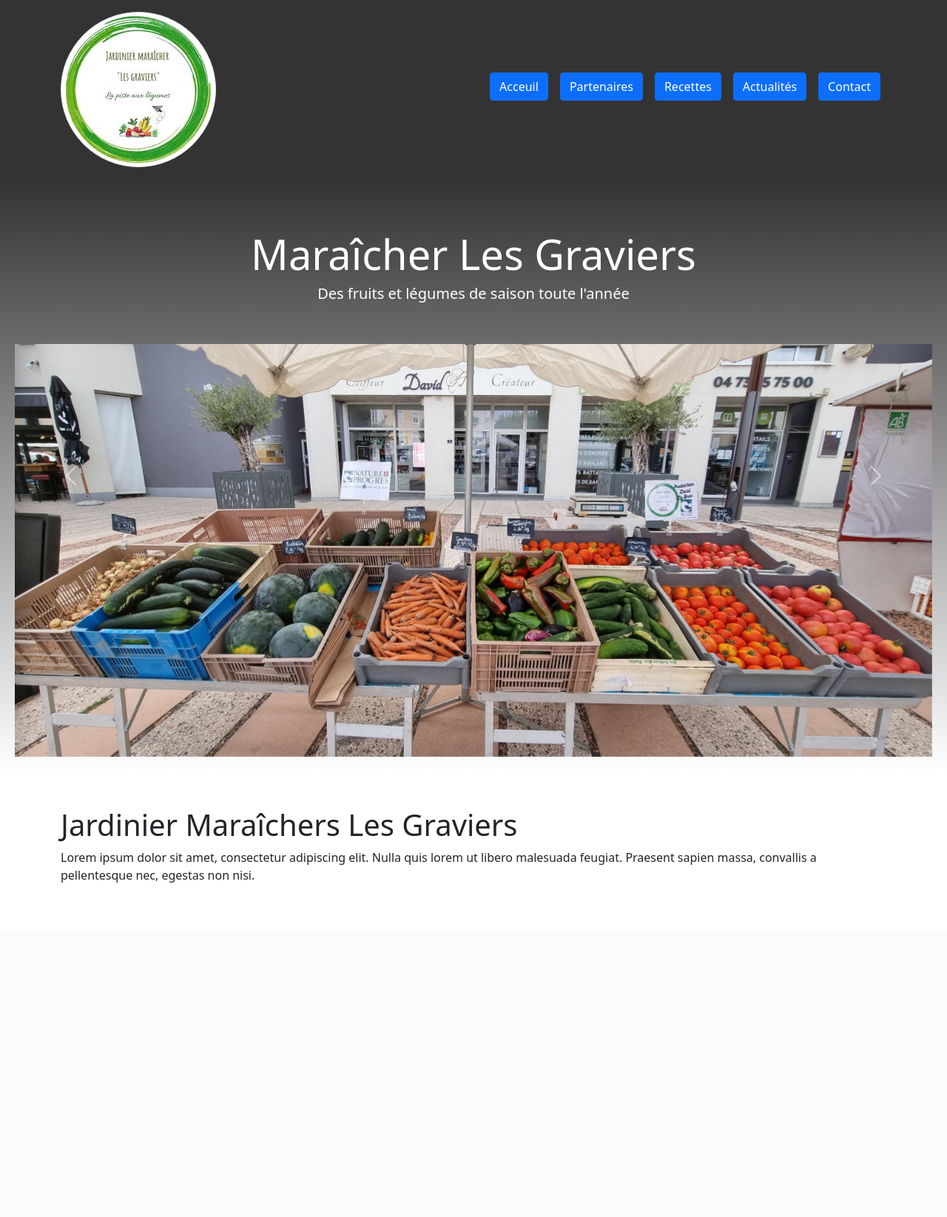
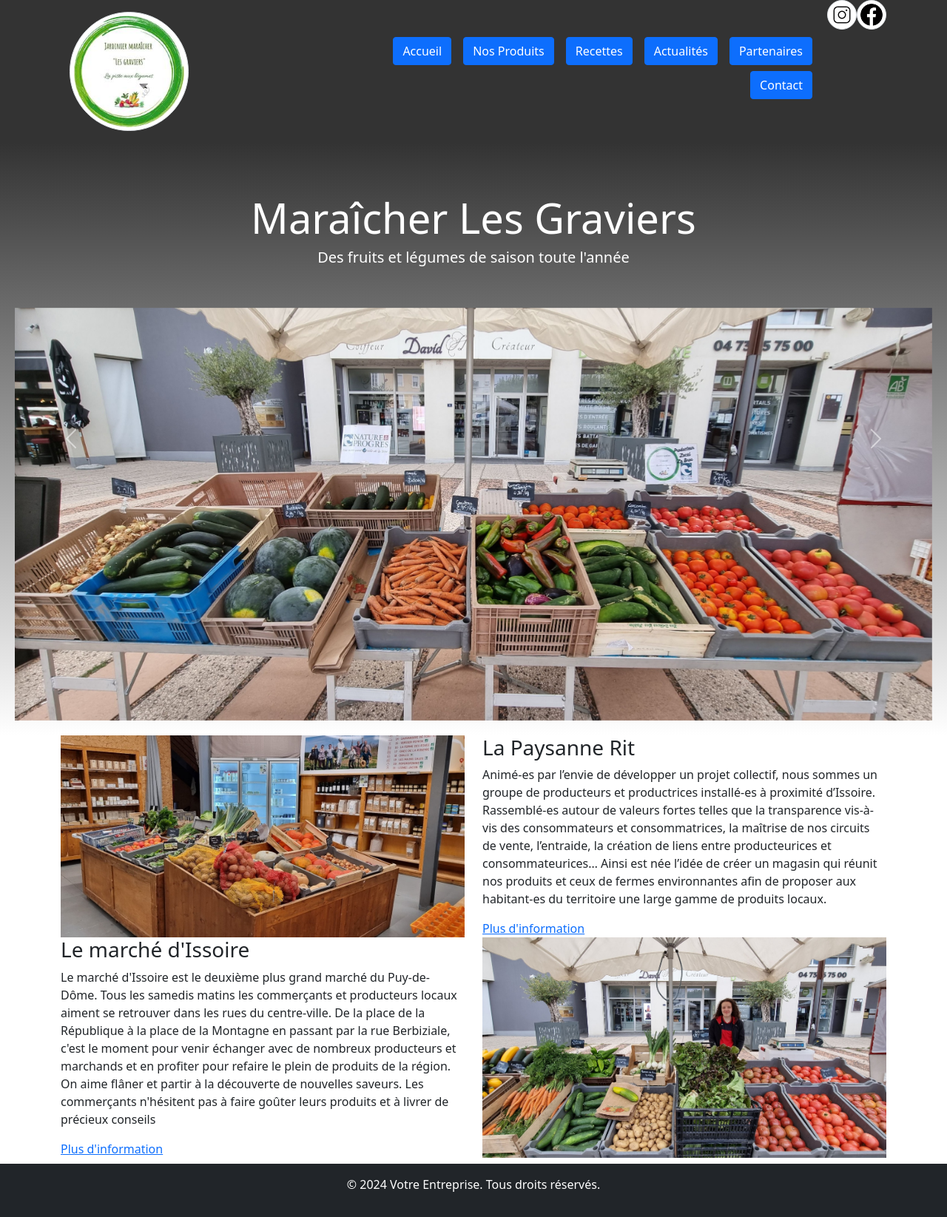
Before and after one commit to Mathis0000/maraicher_les_graviers, a PHP site: page /test.html in a window 1280 px wide. Shown: the whole page at 74% size. Before the commit the page ends 1193 px from the top, so only its background shows below. Run offline with PHP 8.4, Linux system fonts and the light colour scheme.

Commit message:
partenaire + debut fleche top + reseau

```diff
--- a/frontend/style.css
+++ b/frontend/style.css
@@ -1,5 +1,5 @@
 
-
+/* degrade couleur*/
 .gradient-bg {
     background: linear-gradient(to bottom, #333333, #ffffff); /* Dégradé de noir à blanc */
         color: #ffffff; /* Couleur du texte (blanc dans cet exemple) pour une meilleure lisibilité */
@@ -10,3 +10,45 @@
     color: #ffffff; /* Couleur du texte (blanc dans cet exemple) pour une meilleure lisibilité */
     padding: 20px;
 }
+
+
+.colored-block {
+    position: relative;
+    /* Autres styles si nécessaire */
+}
+/* adaptation image partenaire*/
+.img-stretch {
+    width: 100%;
+    height: 100%;
+    object-fit: cover; /* Assure que l'image remplit entièrement le conteneur sans déformer l'aspect */
+}
+
+
+/* fleche eretour en haut */
+.img-container {
+    position: fixed;
+    bottom: 0;
+    right: 0;
+    padding: 1rem;
+}
+.img-container img {
+    width: 100%;
+    height: auto;
+    max-width: 100%;
+}
+/* Media query pour ajuster la taille de l'image sur les écrans plus petits */
+@media (max-width: 576px) {
+    .img-container {
+        position: fixed;
+        bottom: 0;
+        right: 0;
+        padding: 1rem;
+    }
+
+    .img-container img {
+        width: 100%;
+        height: auto;
+        max-width: 20%;
+
+    }
+}
--- a/frontend/test.html
+++ b/frontend/test.html
@@ -9,28 +9,59 @@
     <link rel="stylesheet" href="style.css">
 </head>
 <body>
+    <!--lien reseau-->
+
+    <div id="acceuil" class="container">
+        <!-- Image cliquable -->
+        <a href="https://www.facebook.com/JMlesgraviers/" target="_blank">
+            <img src="png/facebook.png" alt="Image Cliquable" class="img-thumbnail rounded-circle float-end img-fluid" style="max-width: 40px;">
+        </a>
+
+        <a href="https://www.instagram.com/woukong15/" target="_blank">
+            <img src="png/insta.png" alt="Image Cliquable" class="img-thumbnail rounded-circle float-end img-fluid" style="width: 40px;">
+        </a>
+    </div>
+    <!--retour top-->
+
+
+    <div class="img-container">
+        <!-- Image cliquable -->
+        <a href="#acceuil" target="_blank">
+            <img src="png/fleche.png" alt="retour en haut" class="img-fluid">
+        </a>
+    </div>
+
+
+
+
+
     <!-- En-tête -->
     <header class="container-fluid py-3 custom-header">
         <div class="container">
             <div class="row align-items-center">
                 <!-- Logo dans le premier tiers -->
                 <div class="col-lg-4 col-md-12 text-center text-lg-start">
-                    <img src="png/logo.jpg" alt="Logo" class="img-thumbnail rounded-circle" >
+                    <img src="png/logo.jpg" alt="Logo" class="img-thumbnail rounded-circle" style="max-width: 50%;" >
                 </div>
                 <!-- Menu avec 5 boutons -->
                 <nav class="col-lg-8 col-md-12">
                     <ul class="nav justify-content-center justify-content-lg-end">
                         <li class="nav-item">
-                            <a href="#section1" class="btn btn-primary mx-2 mb-2">Acceuil</a>
+                            <a href="#acceuil" class="btn btn-primary mx-2 mb-2">Accueil</a>
                         </li>
                         <li class="nav-item">
-                            <a href="#section1" class="btn btn-primary mx-2 mb-2">Partenaires</a>
+                            <a href="#acceuil" class="btn btn-primary mx-2 mb-2">Nos Produits</a>
                         </li>
+
                         <li class="nav-item">
                             <a href="#section1" class="btn btn-primary mx-2 mb-2">Recettes</a>
                         </li>
                         <li class="nav-item">
                             <a href="#section1" class="btn btn-primary mx-2 mb-2">Actualités</a>
+                        </li>
+
+                        <li class="nav-item">
+                            <a href="#partenaire" class="btn btn-primary mx-2 mb-2">Partenaires</a>
                         </li>
                         <li class="nav-item">
                             <a href="#section1" class="btn btn-primary mx-2 mb-2">Contact</a>
@@ -50,10 +81,8 @@
                 <h1 class="display-4">Maraîcher Les Graviers</h1>
                 <h2 class="lead">Des fruits et légumes de saison toute l'année</h2>
             </header>
+        </div>
 
-            <!-- Le reste de votre contenu ici -->
-
-        </div>
         <div class="carousel-inner">
           <div class="carousel-item active">
             <img src="png/back_menu.jpg" class="d-block w-100" alt="...">
@@ -77,15 +106,43 @@
 
 
     <!-- Votre contenu principal ici -->
-    <div class="container py-5">
-        <h1>Jardinier Maraîchers Les Graviers</h1>
-        <p>Lorem ipsum dolor sit amet, consectetur adipiscing elit. Nulla quis lorem ut libero malesuada feugiat. Praesent sapien massa, convallis a pellentesque nec, egestas non nisi.</p>
+    <div id="partenaire" class="container mb-2">
+        <div class="row">
+            <!-- paysannerie-->
+            <div class="col-md-6">
+                <img src="png/paysannerie.jpg" alt="le magasin la paysanne rit" class="img-stretch">
+            </div>
+
+            <div class="col-md-6">
+                <h3>La Paysanne Rit</h3>
+                <p>Animé-es par l’envie de développer un projet collectif, nous sommes un groupe de producteurs et productrices installé-es à proximité d’Issoire.
+
+Rassemblé-es autour de valeurs fortes telles que la transparence vis-à-vis des consommateurs et consommatrices, la maîtrise de nos circuits de vente, l’entraide, la création de liens entre producteurices et consommateurices…
+
+Ainsi est née l’idée de créer un magasin qui réunit nos produits et ceux de fermes environnantes afin de proposer aux habitant-es du territoire une large gamme de produits locaux.</p>
+                <a href="http://www.lapaysannerit.fr/" target="_blank">Plus d'information</a>
+            </div>
+        </div>
+
+        <div class="row">
+            <!-- marche issoire-->
+            <div class="col-md-6">
+                <h3>Le marché d'Issoire</h3>
+                <p>Le marché d'Issoire est le deuxième plus grand marché du Puy-de-Dôme. Tous les samedis matins les commerçants et producteurs locaux aiment se retrouver dans les rues du centre-ville. De la place de la République à la place de la Montagne en passant par la rue Berbiziale, c'est le moment pour venir échanger avec de nombreux producteurs et marchands et en profiter pour refaire le plein de produits de la région. On aime flâner et partir à la découverte de nouvelles saveurs. Les commerçants n'hésitent pas à faire goûter leurs produits et à livrer de précieux conseils</p>
+                <a href="https://www.issoire-tourisme.com/agenda/marche-le-samedi-matin/" target="_blank">Plus d'information</a>
+            </div>
+            <div class="col-md-6 ">
+                <img src="png/issoire.jpg" alt="Le marché d'issoire" class="img-stretch">
+            </div>
+
+        </div>
     </div>
 
 
 
-
-
+    <footer class="bg-dark text-white text-center py-3">
+        <p>&copy; 2024 Votre Entreprise. Tous droits réservés.</p>
+    </footer>
     <!-- Bootstrap JavaScript (optionnel) -->
     <script src="https://cdn.jsdelivr.net/npm/bootstrap@5.1.3/dist/js/bootstrap.bundle.min.js"></script>
 </body>
```
Also changed, not shown: frontend/png/facebook.png (added), frontend/png/fleche.png (added), frontend/png/insta.png (added), frontend/png/issoire.jpg (added), frontend/png/paysannerie.jpg (added).
